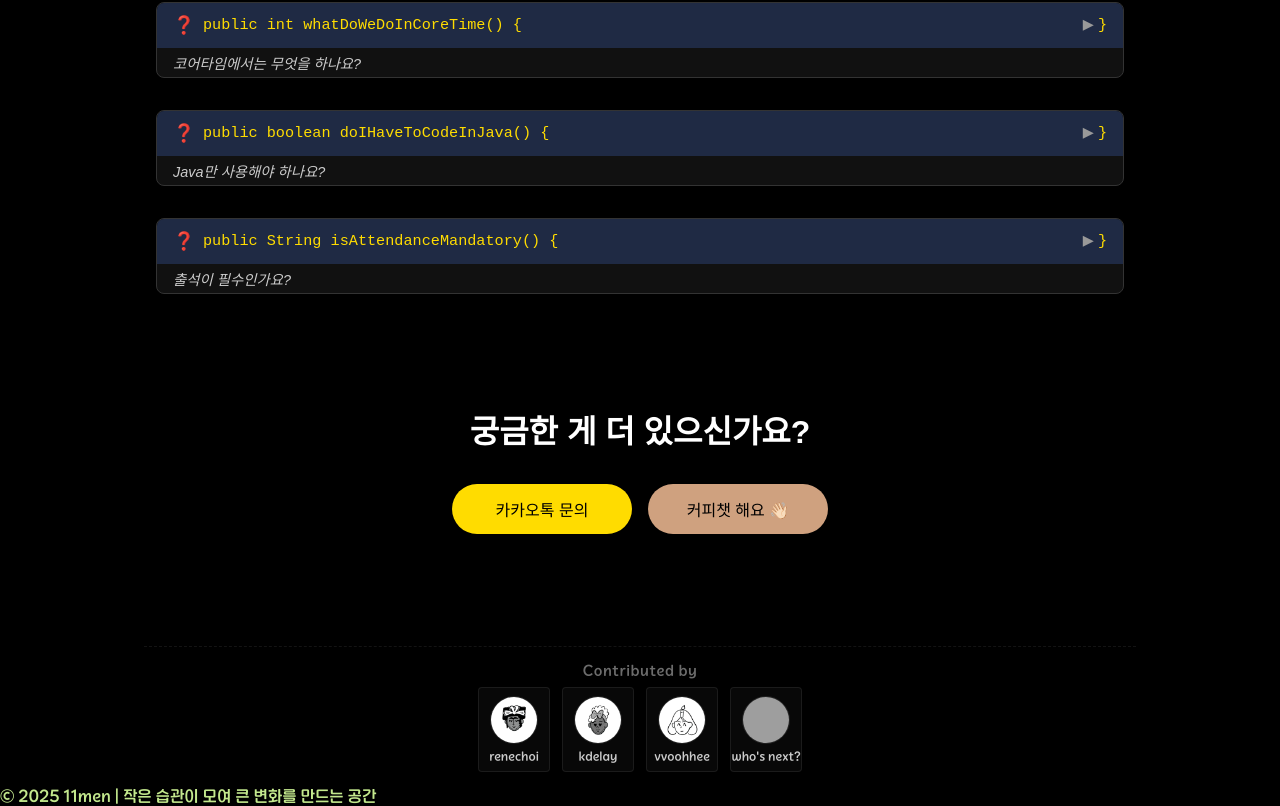
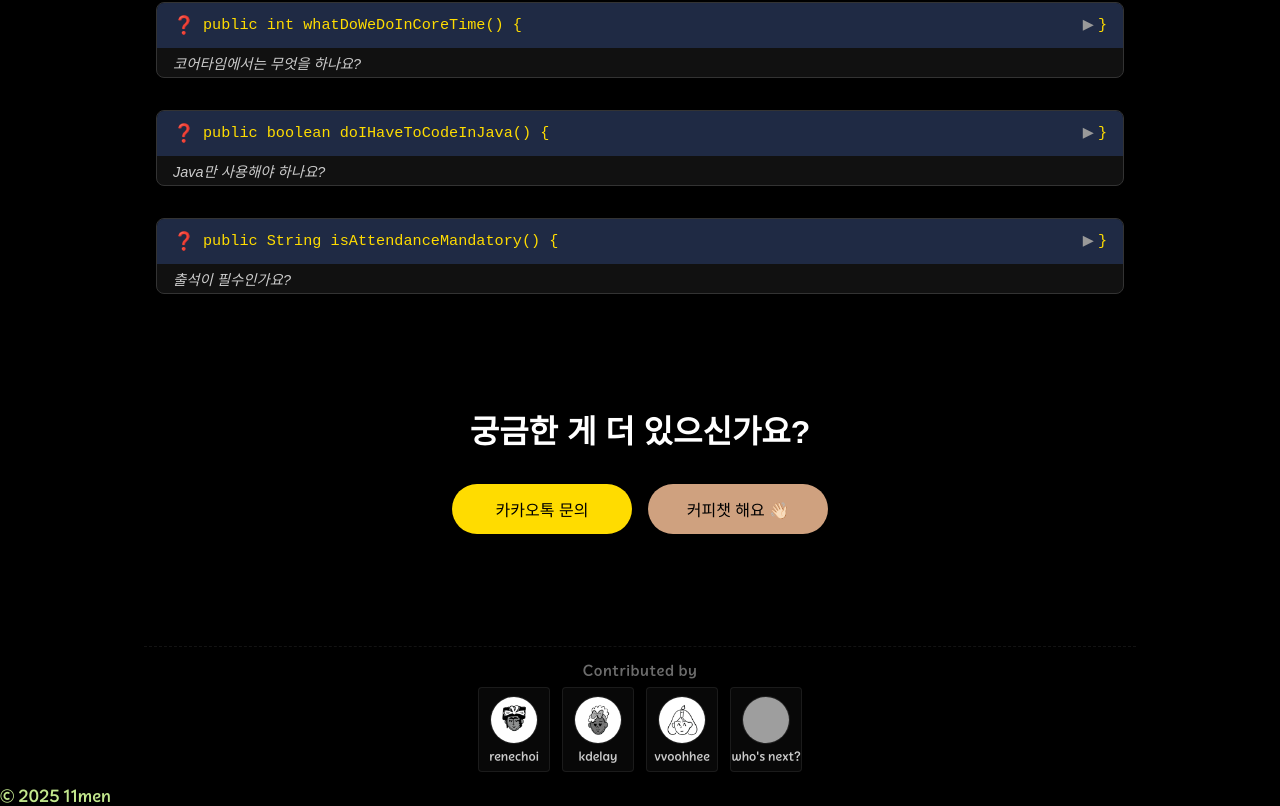
Before and after one commit to AsyncSite/web, a React (Create React App) app: page / in a window 1280 px wide. Shown: the part 6934-7740 px from the top of the page. Built offline with nearby package versions, Linux system fonts and the light colour scheme; grey boxes are pictures that could not be loaded.

Commit message:
docs: package

```diff
--- a/src/App.tsx
+++ b/src/App.tsx
@@ -1,8 +1,8 @@
 // src/App.tsx
 import React from 'react';
 import Footer from './components/layout/Footer';
-import Intro from './components/sections/Intro';
-import About from './components/sections/About';
+import Intro from './components/sections/Intro/Intro';
+import About from './components/sections/About/About';
 import Routine from './components/sections/Routine/Routine';
 
 import './App.css';
--- a/src/components/layout/Footer.tsx
+++ b/src/components/layout/Footer.tsx
@@ -4,7 +4,7 @@ import React from 'react';
 const Footer: React.FC = () => {
     return (
         <footer>
-            <p>© 2025 11men | 작은 습관이 모여 큰 변화를 만드는 공간</p>
+            <p>© 2025 11men </p>
         </footer>
     );
 };
--- a/src/components/sections/About.tsx
+++ b/src/components/sections/About/About.tsx
@@ -18,8 +18,8 @@ const About: React.FC = () => {
     const cards: CardContent[] = [
         {
             id: 1,
-            title: '🪴 11맨: 함께 성장하는 공간', // 간결한 제목
-            subtitle: '“배우고, 공유하고, 함께 나아가는 개발자 커뮤니티”', // 부제 유지 또는 미세 조정
+            title: '🪴 11맨: 함께 성장하는 공간',
+            subtitle: '“배우고, 공유하고, 함께 나아가는 개발자 커뮤니티”',
             content: (
                 <div className="card-content-redesign">
                     <div className="card-point">
--- a/src/components/sections/Intro.tsx
+++ b/src/components/sections/Intro/Intro.tsx
@@ -1,6 +1,6 @@
 import React, { useEffect, useRef, useState } from 'react';
 import './Intro.css';
-import Header from "../layout/Header";
+import Header from "../../layout/Header";
 
 const Intro: React.FC = () => {
     // 별똥별 표시 여부
```
Also changed, not shown: src/components/sections/About/About.css (renamed from src/components/sections/About.css), src/components/sections/About/AboutTopAnimation.css (renamed from src/components/sections/AboutTopAnimation.css), src/components/sections/About/AboutTopAnimation.tsx (renamed from src/components/sections/AboutTopAnimation.tsx), src/components/sections/About/AboutWorldView.css (renamed from src/components/sections/AboutWorldView.css), src/components/sections/About/AboutWorldView.tsx (renamed from src/components/sections/AboutWorldView.tsx), src/components/sections/Intro/Intro.css (renamed from src/components/sections/Intro.css).
